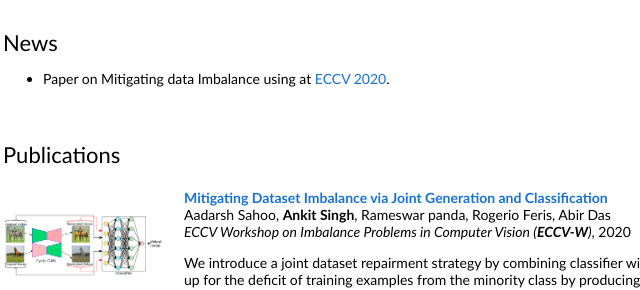
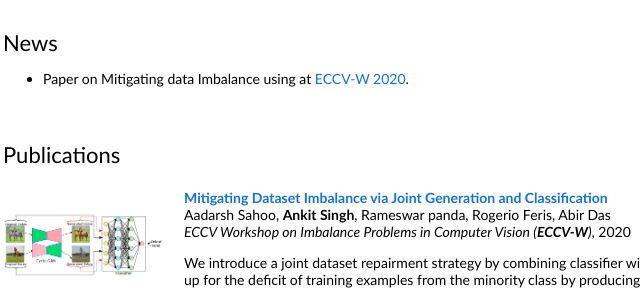
Before and after one commit to Griffintaur/griffintaur.github.io, a plain HTML site: page index.html in a window 1280 px wide. Shown: the part 401-691 px from the top of the page, 257-897 px from the left. Drawn offline with Linux system fonts and the light colour scheme.

Commit message:
Update index.html

```diff
--- a/index.html
+++ b/index.html
@@ -48,7 +48,7 @@
             <td style="padding:20px;width:100%;vertical-align:middle">
               <heading>News</heading>
               <ul>
-              <li> Paper on Mitigating data Imbalance using at <a href="https://eccv2020.eu/">ECCV 2020</a>.<br>
+              <li> Paper on Mitigating data Imbalance using at <a href="https://eccv2020.eu/">ECCV-W 2020</a>.<br>
               </ul>
             </td>
           </tr>
```
